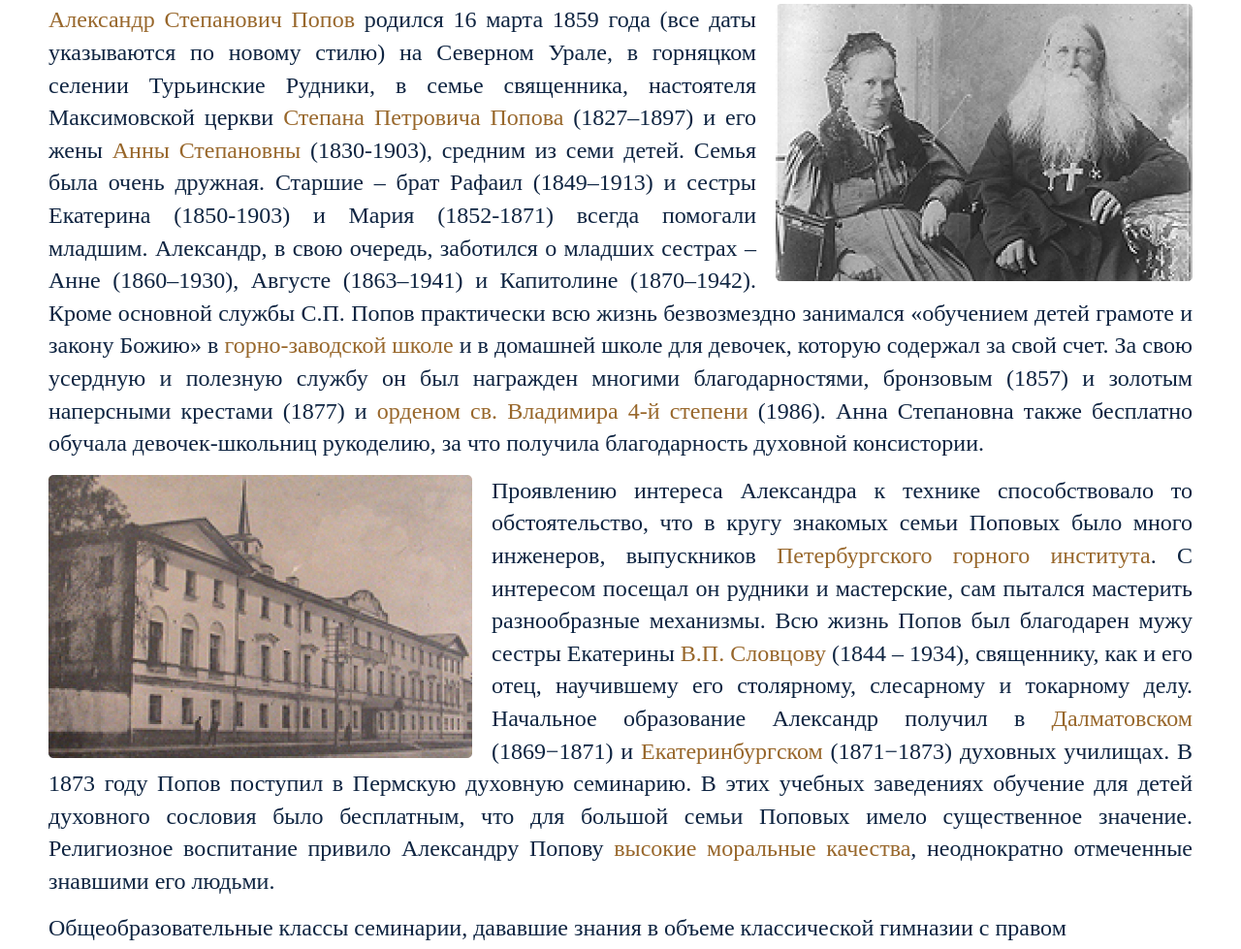
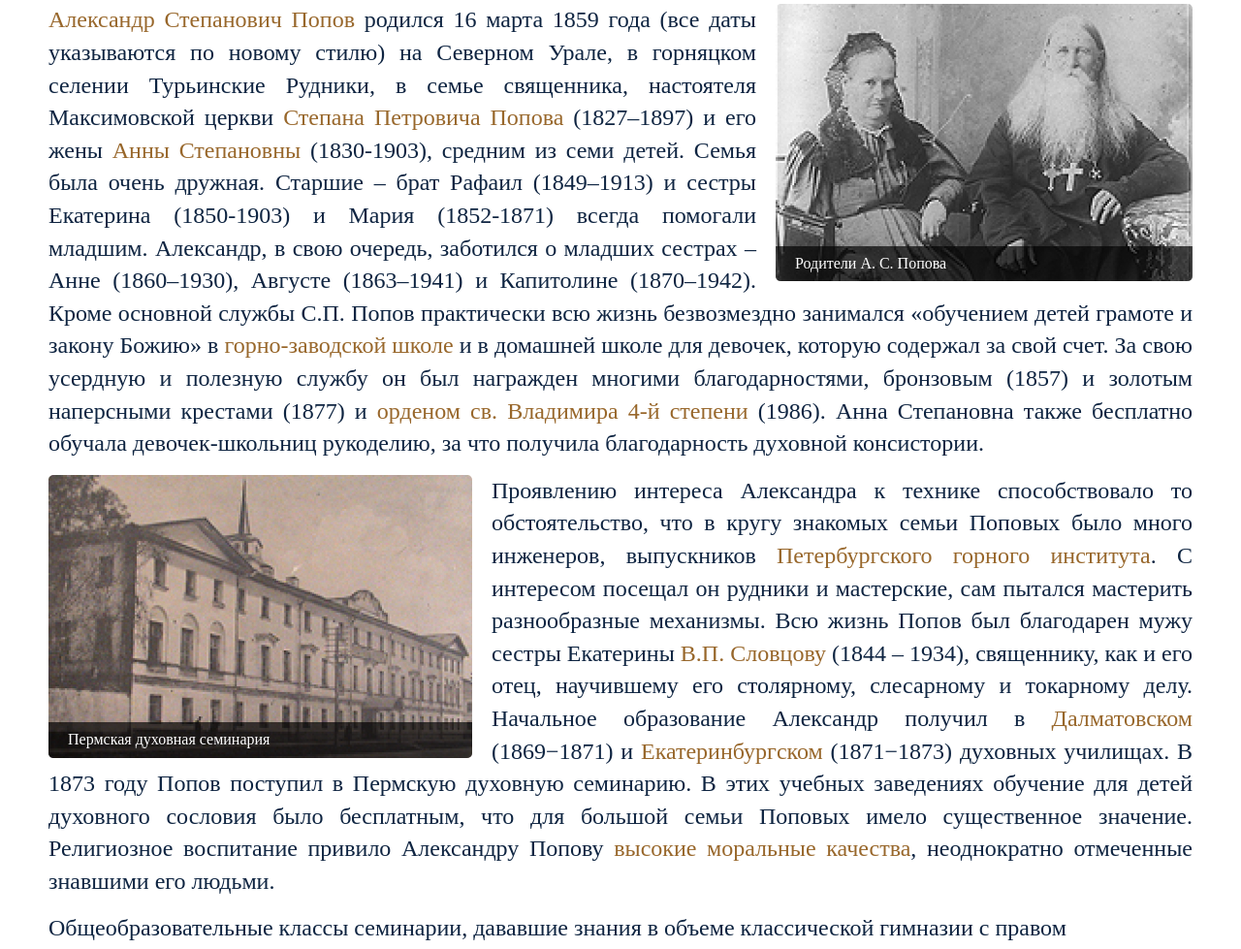
Before and after one commit to matvej-melikhov/popov-museum, a Flask app: page / in a window 1280 px wide. Shown: the part 1776-2755 px from the top of the page at 97% size. Run offline with Flask 3, Linux system fonts and the light colour scheme; style sheets or scripts are compiled from the project's sources; some libraries are stand-ins or nearby versions.

Commit message:
Изменения в блоке основного текста с биографией
1) Добавлены подписи к фото
2) Подписи стилизованы и размещены внутри фото
3) Отредактированны отступы на странице

```diff
--- a/app/static/css/index-style.css
+++ b/app/static/css/index-style.css
@@ -387,13 +387,42 @@ body::-webkit-scrollbar-thumb {
 .main-text-block__title {
   font-size: 4rem;
 }
-.main-text-block__text > .right {
+.main-text-block__text .image-container-right {
+  position: relative;
   float: right;
   margin-left: 2rem;
+  max-height: 286px;
 }
-.main-text-block__text > .left {
+.main-text-block__text .image-container-left {
+  position: relative;
   float: left;
   margin-right: 2rem;
+  max-height: 292px;
+}
+.main-text-block__text .main-picture {
+  display: inline;
+}
+.main-text-block__text .photo-description {
+  position: absolute;
+  bottom: 0;
+  padding: 0.7rem 2rem;
+  border-radius: 0 0 5px 5px;
+  -webkit-box-sizing: border-box;
+          box-sizing: border-box;
+  background: rgba(0, 0, 0, 0.67);
+  color: white;
+  font-family: Lora;
+  font-style: normal;
+  font-weight: 400;
+  line-height: 141.4%;
+  font-size: 1.6rem;
+  width: 100%;
+}
+.main-text-block__text .photo-description-right {
+  right: 0;
+}
+.main-text-block__text .photo-description-left {
+  left: 0;
 }
 .main-text-block__text .wrapper-text {
   color: #0E2441;
--- a/app/static/css/index-style.scss
+++ b/app/static/css/index-style.scss
@@ -2,6 +2,11 @@
 @import "vars.scss";
 @import "sizes.scss";
 @import "main.scss";
+
+$right-photo-height: 286px;
+
+$left-photo-height: 292px;
+
 
 .main-section {
     display: flex;
@@ -165,17 +170,51 @@
         font-size: 4rem;
     }
 
-    &__text>.right {
+    &__text .image-container-right {
+        position: relative;
         float: right;
         margin-left: 2rem;
+        max-height: $right-photo-height;
     }
 
-    &__text>.left {
+    &__text .image-container-left {
+        position: relative;
         float: left;
         margin-right: 2rem;
+        max-height: $left-photo-height;
     }
 
-    &__text .wrapper-text{
+    &__text .main-picture {
+        display: inline;
+    }
+
+    &__text .photo-description {
+        position: absolute;
+        bottom: 0;
+        padding: 0.7rem 2rem;
+        border-radius: 0 0 5px 5px;
+        box-sizing: border-box;
+        background: rgba(0, 0, 0, 0.67);
+        color: white;
+        font-family: Lora;
+        font-style: normal;
+        font-weight: 400;
+        line-height: 141.4%;
+        font-size: 1.6rem;
+        width: 100%;
+
+    }
+
+    &__text .photo-description-right {
+        right: 0;
+    }
+
+    &__text .photo-description-left {
+        left: 0;
+
+    }
+
+    &__text .wrapper-text {
         color: $secondary;
         font-family: Lora;
         font-size: 24px;
--- a/app/templates/index.html
+++ b/app/templates/index.html
@@ -68,7 +68,10 @@
         <div class="main-text-block__title title">Детство и юность</div>
 
         <div class="main-text-block__text text">
-            <img class="main-picture right" src="../static/img/parents.jpg" alt="Родители А. С. Попова">
+            <div class="image-container-right">
+                <img class="main-picture" src="../static/img/parents.jpg" alt="Родители А. С. Попова">
+                <div class="photo-description">Родители А.&nbspС.&nbspПопова</div>
+            </div>
             <div class="wrapper-text">
                 <p class="text"><span class="pr-gold-text">Александр Степанович Попов</span> родился 16 марта 1859 года
                     (все даты указываются по новому
@@ -87,7 +90,10 @@
                     бесплатно обучала девочек-школьниц рукоделию, за что получила благодарность духовной консистории.
                 </p>
             </div>
-            <img class="main-picture left" src="../static/img/seminary.jpg" alt="Пермская духовная семинария">
+            <div class="image-container-left">
+                <img class="main-picture" src="../static/img/seminary.jpg" alt="Пермская духовная семинария">
+                <div class="photo-description">Пермская духовная семинария</div>
+            </div>
             <div class="wrapper-text">
                 <p class="text">Проявлению интереса Александра к технике способствовало то обстоятельство, что в кругу
                     знакомых семьи Поповых было много инженеров, выпускников <span class="pr-gold-text">Петербургского
```
